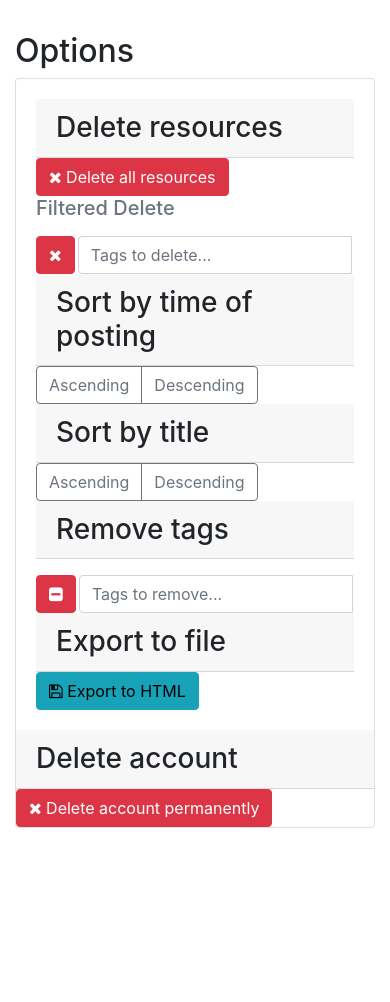
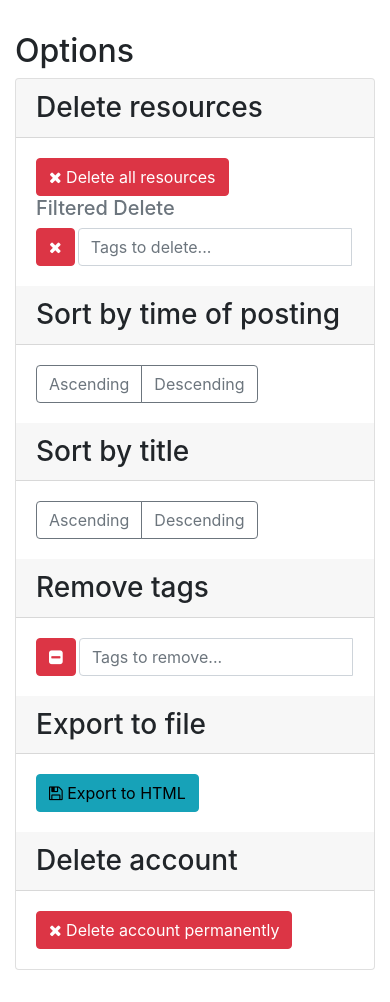
Before and after one commit to TsimpDim/3RStore, a Flask app: page /options in a window 390 px wide. Shown: the part 56-1058 px from the top of the page. Before the commit the page ends 884 px from the top, so only its background shows below. Run offline with Flask 2, Linux system fonts and the light colour scheme; the visitor is signed in with stand-in values (Sample User, id 1); data that the repository does not hold is empty; parts of the project's set-up code (start-up, migrations or seed data) failed here and were passed over; some libraries are stand-ins or nearby versions.

Commit message:
Migrate options.html

```diff
--- a/_3RStore/static/css/options.css
+++ b/_3RStore/static/css/options.css
@@ -1,3 +1,7 @@
+.filtered_del{
+    margin-top: 0;
+}
+
 .card{
     margin-bottom: 2em;
 }
@@ -6,7 +10,7 @@
     margin-right: .2em;
 }
 @media(max-width: 485px){
-    #filtered_del{
-        margin-top:1em;
+    .filtered_del{
+        margin-top:5em;
     }
 }
--- a/_3RStore/templates/options.html
+++ b/_3RStore/templates/options.html
@@ -3,11 +3,10 @@
 
 <h2>Options</h2>
 <div class="card">
-    <div class="card-body">
 
         <!-- Delete resources section -->
-        <h3 class="card-header">Delete resources</h3>
-        <div class="card-block d-flex flex-row flex-wrap align-content-center justify-content-between align-items-start">
+        <h3 class="card-header" >Delete resources</h3>
+        <div class="card-body d-flex flex-row flex-wrap align-content-center justify-content-between align-items-start">
             <!-- Delete all -->
             <div class="dropdown">
                 <button class="btn btn-danger" data-toggle="dropdown">
@@ -54,7 +53,7 @@
 
         <!-- Sorting by time of posting -->
         <h3 class="card-header">Sort by time of posting</h3>
-        <div class="card-block">
+        <div class="card-body">
             <div class="btn-group">
                 {% if criteria =='time' and sort == 'asc' %}
                     <a class="btn btn-outline-primary" href="options/set_sort/time/asc">Ascending</a>
@@ -71,7 +70,7 @@
 
         <!-- Sorting by title -->
         <h3 class="card-header">Sort by title</h3>
-        <div class="card-block">
+        <div class="card-body">
             <div class="btn-group">
                 {% if criteria == 'title' and sort == 'asc' %}
                     <a class="btn btn-outline-primary" href="options/set_sort/title/asc">Ascending</a>
@@ -88,7 +87,7 @@
 
         <!-- Remove tags -->
         <h3 class="card-header">Remove tags</h3>
-        <div class="card-block d-flex flex-wrap align-content-center justify-content-between align-items-start" id="filtered_del">
+        <div class="card-body d-flex flex-wrap align-content-center justify-content-between align-items-start">
             <form method="POST" action="remtag">
                 <div class="d-flex flex-row">
                     <div class="dropdown">
@@ -117,17 +116,16 @@
 
         <!-- Export to file -->
         <h3 class="card-header">Export to file</h3>
-        <div class="card-block">
+        <div class="card-body">
             <a href="/export_to_html" class="btn btn-info" style="color:black;">
                 <span class="fa fa-save"></span>
                 Export to HTML
             </a>
         </div>
-    </div>
 
     <!-- Delete account -->
     <h3 class="card-header">Delete account</h3>
-    <div class="card-block d-flex flex-row flex-wrap align-content-center justify-content-between align-items-start" id="del_acc">
+    <div class="card-body d-flex flex-row flex-wrap align-content-center justify-content-between align-items-start" id="del_acc">
             <div class="dropdown">
                     <button class="btn btn-danger" data-toggle="dropdown">
                         <span class="fa fa-remove"></span>
```
